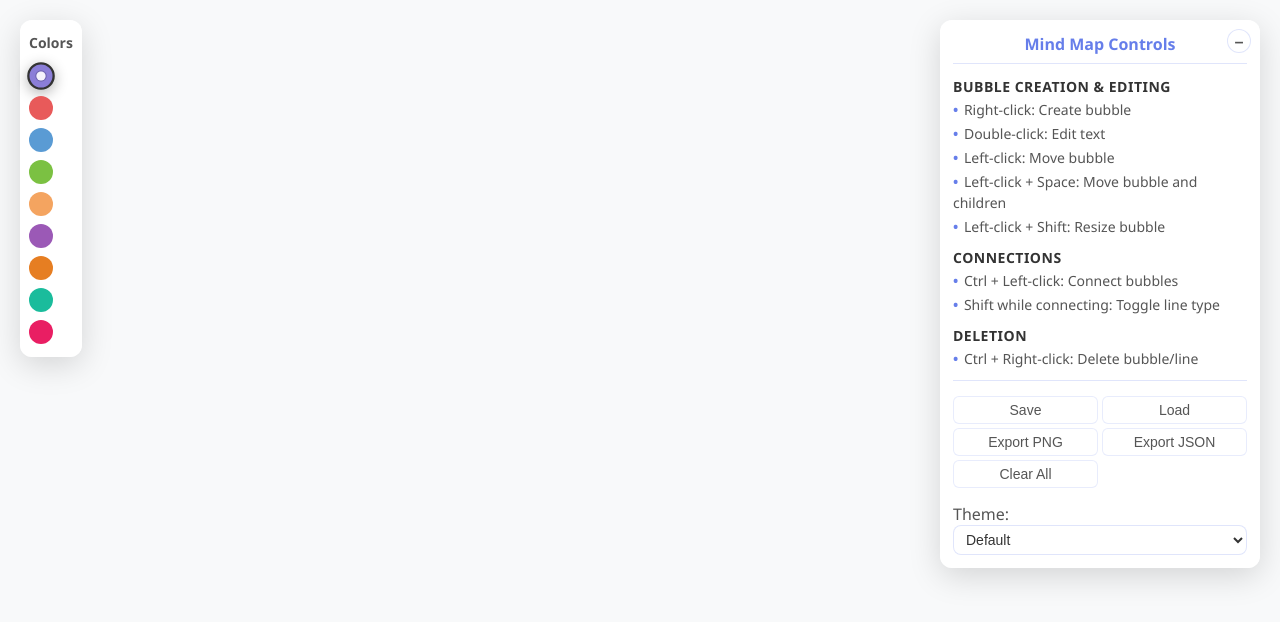
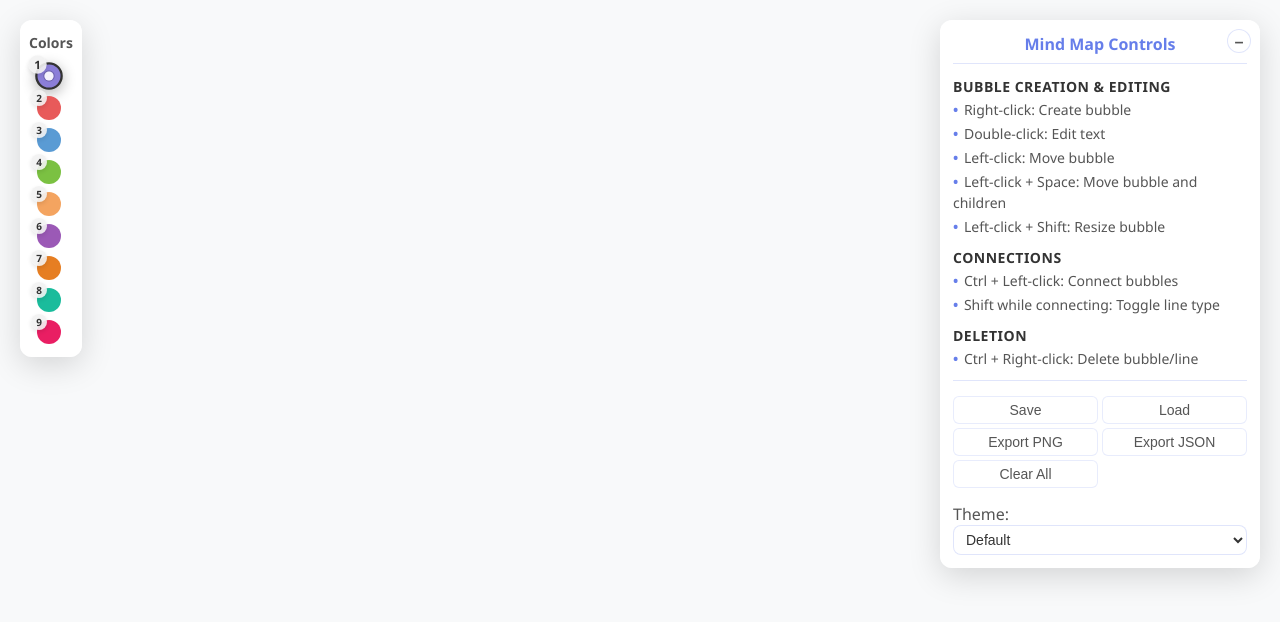
Before and after one commit to ullahs3/EasyMap---Mind-maps-made-easy, a plain HTML site: page index.html in a window 1280 px wide. Drawn offline with Linux system fonts and the light colour scheme.

Commit message:
(feat): Add number shortcuts to switch colors

```diff
--- a/index.html
+++ b/index.html
@@ -53,15 +53,15 @@
 
     <div class="color-palette">
         <h4>Colors</h4>
-        <div class="color-option color-default selected" data-color="default"></div>
-        <div class="color-option color-red" data-color="red"></div>
-        <div class="color-option color-blue" data-color="blue"></div>
-        <div class="color-option color-green" data-color="green"></div>
-        <div class="color-option color-yellow" data-color="yellow"></div>
-        <div class="color-option color-purple" data-color="purple"></div>
-        <div class="color-option color-orange" data-color="orange"></div>
-        <div class="color-option color-teal" data-color="teal"></div>
-        <div class="color-option color-pink" data-color="pink"></div>
+        <div class="color-option color-default selected" data-color="default"><span class="color-number">1</span></div>
+        <div class="color-option color-red" data-color="red"><span class="color-number">2</span></div>
+        <div class="color-option color-blue" data-color="blue"><span class="color-number">3</span></div>
+        <div class="color-option color-green" data-color="green"><span class="color-number">4</span></div>
+        <div class="color-option color-yellow" data-color="yellow"><span class="color-number">5</span></div>
+        <div class="color-option color-purple" data-color="purple"><span class="color-number">6</span></div>
+        <div class="color-option color-orange" data-color="orange"><span class="color-number">7</span></div>
+        <div class="color-option color-teal" data-color="teal"><span class="color-number">8</span></div>
+        <div class="color-option color-pink" data-color="pink"><span class="color-number">9</span></div>
     </div>
 
     <div class="line-type-indicator" id="line-type-indicator">
--- a/script.js
+++ b/script.js
@@ -167,6 +167,23 @@ class MindMap {
     }
     if (e.code === 'ShiftLeft' && this.isConnecting) {
       this.toggleLineType();
+    }
+
+    // Handle number keys 1-9 for color selection
+    const num = parseInt(e.key);
+    if (num >= 1 && num <= 9) {
+      // Check if we're currently editing a bubble
+      const isEditingBubble = document.querySelector('.bubble.editing');
+      if (!isEditingBubble) {
+        const colorOptions = Array.from(this.colorPalette.querySelectorAll('.color-option'));
+        if (colorOptions[num - 1]) {
+          this.colorPalette.querySelectorAll('.color-option').forEach(option => {
+            option.classList.remove('selected');
+          });
+          colorOptions[num - 1].classList.add('selected');
+          this.selectedColor = colorOptions[num - 1].dataset.color;
+        }
+      }
     }
   }
 
--- a/styles.css
+++ b/styles.css
@@ -486,6 +486,7 @@ body {
     border: 2px solid transparent;
     transition: all 0.2s ease;
     position: relative;
+    margin-left: 8px;
 }
 
 .color-option:hover {
@@ -535,3 +536,25 @@ body {
 .theme-dark .color-option.selected {
     border-color: #BDC3C7;
 }
+
+.color-number {
+    position: absolute;
+    top: -8px;
+    left: -8px;
+    background: rgba(242, 242, 242, 0.9);
+    color: #333;
+    font-size: 10px;
+    font-weight: bold;
+    width: 16px;
+    height: 16px;
+    border-radius: 50%;
+    display: flex;
+    align-items: center;
+    justify-content: center;
+    box-shadow: 0 2px 4px rgba(0,0,0,0.1);
+}
+
+.theme-dark .color-number {
+    background: rgba(22, 32, 41, 0.9);
+    color: #ECF0F1;
+}
```
